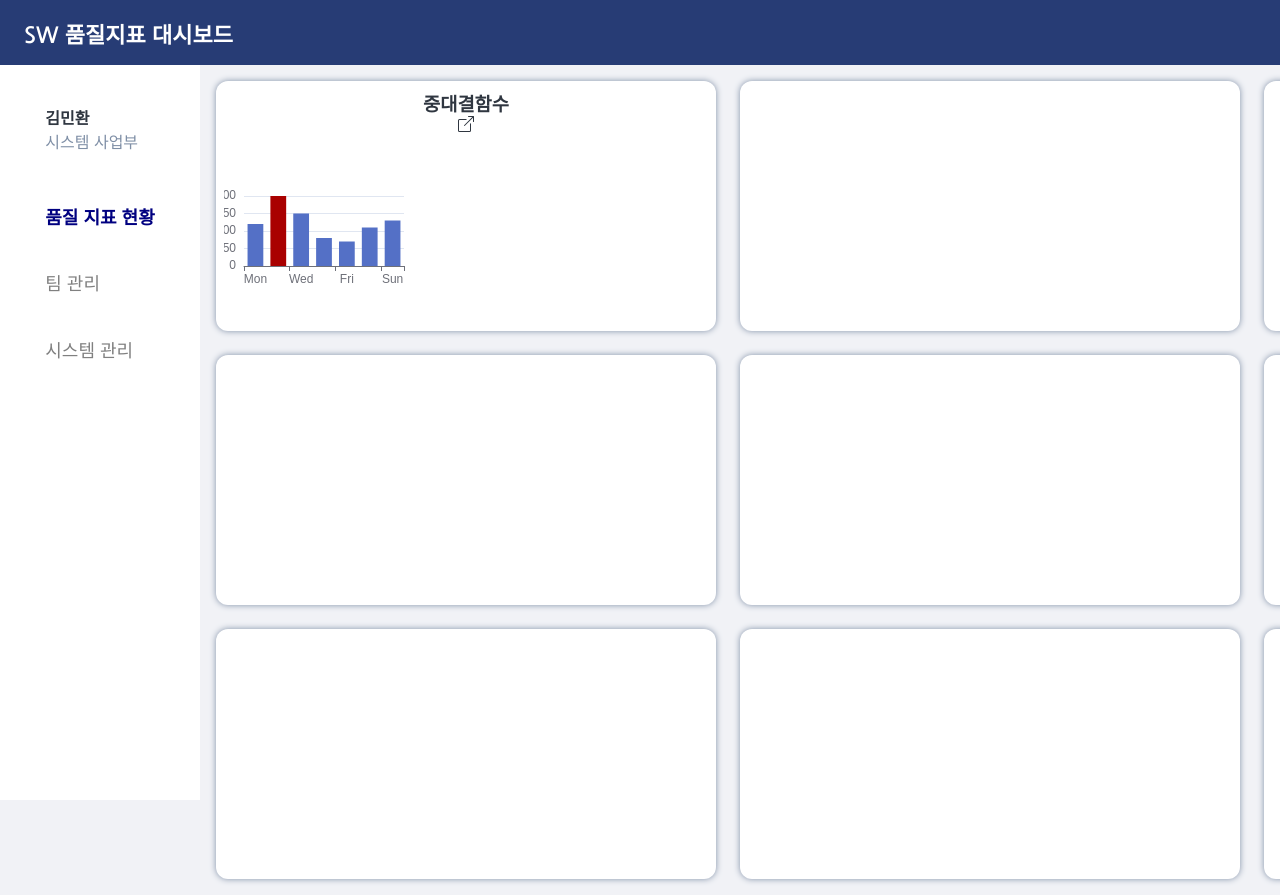
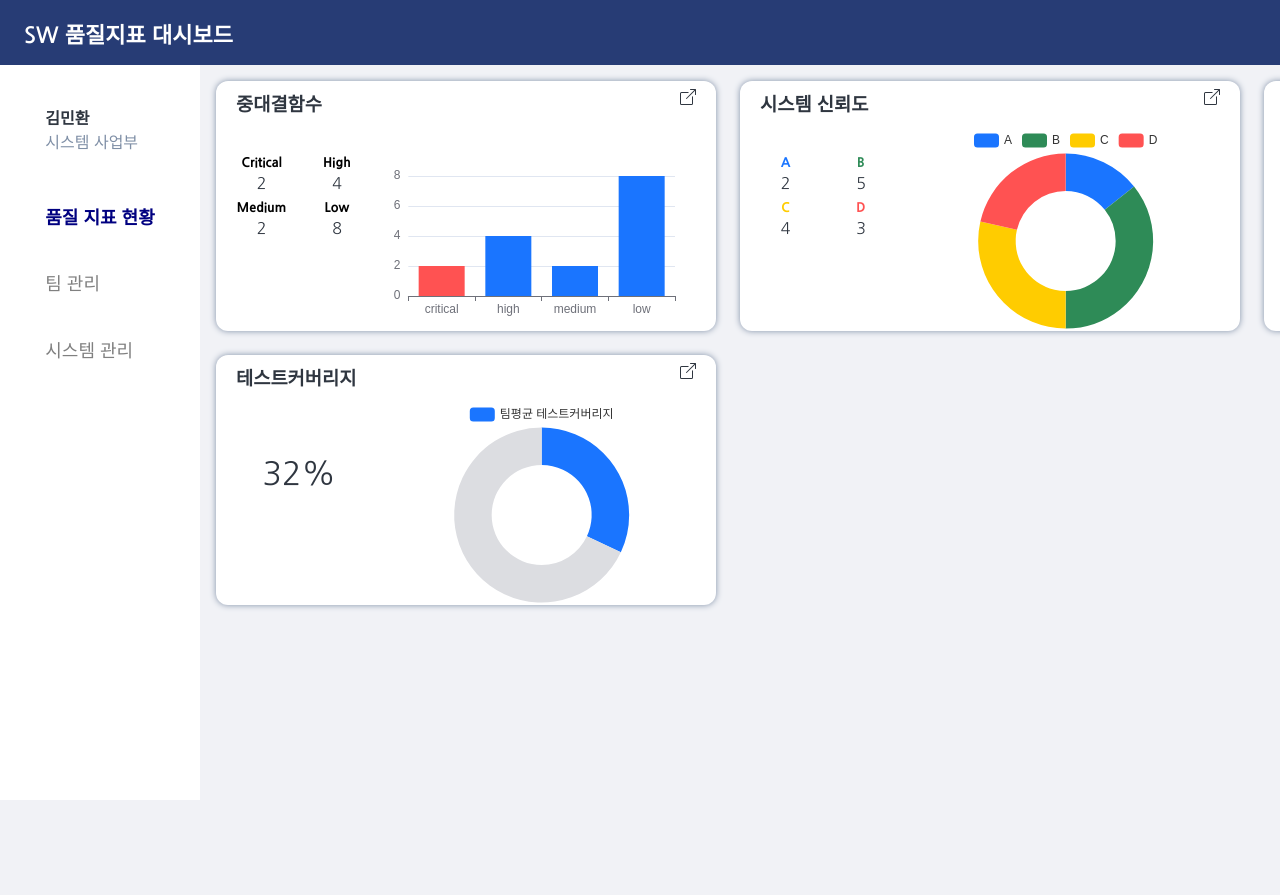
Before and after one commit to chowonsik/SWQualityBoard, a React (Create React App) app in the folder front/: page / in a window 1280 px wide. Shown: the top 895 px of the page. After the commit the page ends 800 px from the top, so only its background shows below. Built offline with nearby package versions, Linux system fonts and the light colour scheme.

Commit message:
feat: Add graph in home (#S05P31F003-73)

```diff
--- /dev/null
+++ b/front/src/components/Home/CountValue/index.jsx
@@ -0,0 +1,16 @@
+import { Wrapper, ValueBox, Category, NowValue } from "./styles";
+
+function CountValue({ data }) {
+  return (
+    <Wrapper>
+      {data.map((item) => (
+        <ValueBox>
+          <Category fontColor={item.categoryColor}>{item.category}</Category>
+          <NowValue>{item.nowValue}</NowValue>
+        </ValueBox>
+      ))}
+    </Wrapper>
+  );
+}
+
+export default CountValue;
--- /dev/null
+++ b/front/src/components/Home/CountValue/styles.jsx
@@ -0,0 +1,28 @@
+import styled from "styled-components";
+import { fonts, colors } from "../../../styles";
+
+export const Wrapper = styled.div`
+  display: grid;
+  flex-direction: column;
+  align-items: center;
+  margin-top: 2rem;
+  width: 100%;
+  grid-template-columns: repeat(2, 1fr);
+  height: 70%;
+`;
+
+export const ValueBox = styled.div`
+  color: ${colors.black};
+  margin-top: 0.5rem;
+`;
+
+export const Category = styled.p`
+  color: ${(props) => props.fontColor || "black"};
+  font-weight: 800;
+  margin-bottom: 0.25rem;
+  font-size: 0.8rem;
+`;
+
+export const NowValue = styled.p`
+  font-size: 1rem;
+`;
--- /dev/null
+++ b/front/src/components/Home/HomeChart/index.jsx
@@ -0,0 +1,56 @@
+import EChartsReact from "echarts-for-react";
+
+function getOption(chartType, chartData) {
+  if (chartType) {
+    const pieChartOption = {
+      tooltip: {
+        trigger: "item",
+      },
+      legend: {
+        top: "5%",
+        left: "center",
+      },
+      series: [
+        {
+          type: "pie",
+          radius: ["40%", "70%"],
+          avoidLabelOverlap: false,
+          label: {
+            show: false,
+            position: "center",
+          },
+
+          labelLine: {
+            show: false,
+          },
+          data: chartData.data,
+        },
+      ],
+    };
+    return pieChartOption;
+  } else {
+    const barChartOption = {
+      xAxis: {
+        type: "category",
+        data: chartData.xData,
+      },
+      yAxis: {
+        type: "value",
+      },
+      series: [
+        {
+          data: chartData.yData,
+          type: "bar",
+        },
+      ],
+    };
+    return barChartOption;
+  }
+}
+
+function HomeChart({ isPie, chartData, width, height }) {
+  const option = getOption(isPie, chartData);
+  return <EChartsReact option={option} opts={{ width, height }}></EChartsReact>;
+}
+
+export default HomeChart;
--- /dev/null
+++ b/front/src/components/Home/HomeChartValue/styles.jsx
@@ -0,0 +1,4 @@
+import styled from "styled-components";
+import { fonts, colors } from "../../../styles";
+
+export const Wrapper = styled.div``;
--- /dev/null
+++ b/front/src/components/Home/PercentValue/index.jsx
@@ -0,0 +1,11 @@
+import { Wrapper, NowValue } from "./styles";
+
+function PercentValue({ data }) {
+  return (
+    <Wrapper>
+      <NowValue>{data.nowValue}%</NowValue>
+    </Wrapper>
+  );
+}
+
+export default PercentValue;
--- /dev/null
+++ b/front/src/components/Home/PercentValue/styles.jsx
@@ -0,0 +1,15 @@
+import styled from "styled-components";
+import { fonts, colors } from "../../../styles";
+
+export const Wrapper = styled.div`
+  display: flex;
+  justify-content: center;
+  align-items: center;
+  margin-top: 4rem;
+  width: 100%;
+  height: 100%;
+`;
+
+export const NowValue = styled.p`
+  font-size: 2rem;
+`;
--- a/front/src/pages/Home/index.jsx
+++ b/front/src/pages/Home/index.jsx
@@ -1,10 +1,13 @@
 import { useState, useEffect } from "react";
-import EChartsReact from "echarts-for-react";
 
 import Card from "../../components/common/Card";
 import CardHover from "../../components/common/CardHover";
-import { Wrapper, CardWrapper } from "./styles";
+import HomeChart from "../../components/Home/HomeChart";
+import CountValue from "../../components/Home/CountValue";
+import PercentValue from "../../components/Home/PercentValue";
+import { Wrapper, CardWrapper, CardContent, TitleAndMoreBtn } from "./styles";
 import { Box, BoxArrowUpRight } from "react-bootstrap-icons";
+
 function Home() {
   const [curWidth, setCurWidth] = useState(window.outerWidth);
   const [cardWidth, setCardWidth] = useState(500);
@@ -22,7 +25,7 @@ function Home() {
     }
   }, [curWidth]);
   function handleClickMoreMenu(e) {
-    const parent = e.target.parentNode;
+    const parent = e.target.parentNode.parentNode;
     const hoverCard = parent.nextSibling;
     if (hoverCard) {
       hoverCard.style.display = "flex";
@@ -42,39 +45,19 @@ function Home() {
     <Wrapper>
       <CardWrapper width={cardWidth} height={cardHeight}>
         <Card width={cardWidth} height={cardHeight}>
-          <h3>중대결함수</h3>
-          <BoxArrowUpRight onClick={handleClickMoreMenu} />
-          <EChartsReact
-            opts={{ width: 200, height: 200 }}
-            option={{
-              xAxis: {
-                type: "category",
-                data: ["Mon", "Tue", "Wed", "Thu", "Fri", "Sat", "Sun"],
-              },
-              yAxis: {
-                type: "value",
-              },
-              series: [
-                {
-                  data: [
-                    120,
-                    {
-                      value: 200,
-                      itemStyle: {
-                        color: "#a90000",
-                      },
-                    },
-                    150,
-                    80,
-                    70,
-                    110,
-                    130,
-                  ],
-                  type: "bar",
-                },
-              ],
-            }}
-          />
+          <TitleAndMoreBtn>
+            <h3>중대결함수</h3>
+            <BoxArrowUpRight onClick={handleClickMoreMenu} />
+          </TitleAndMoreBtn>
+          <CardContent>
+            <CountValue data={defectsData} />
+            <HomeChart
+              isPie={false}
+              chartData={defects}
+              width={cardWidth * (2 / 3)}
+              height={cardHeight}
+            />
+          </CardContent>
         </Card>
         <CardHover
           width={cardWidth}
@@ -82,16 +65,201 @@ function Home() {
           onClickClose={handleClickClose}
         />
       </CardWrapper>
-      <Card width={cardWidth} height={cardHeight}></Card>
-      <Card width={cardWidth} height={cardHeight}></Card>
-      <Card width={cardWidth} height={cardHeight}></Card>
-      <Card width={cardWidth} height={cardHeight}></Card>
-      <Card width={cardWidth} height={cardHeight}></Card>
-      <Card width={cardWidth} height={cardHeight}></Card>
-      <Card width={cardWidth} height={cardHeight}></Card>
-      <Card width={cardWidth} height={cardHeight}></Card>
+      <CardWrapper width={cardWidth} height={cardHeight}>
+        <Card width={cardWidth} height={cardHeight}>
+          <TitleAndMoreBtn>
+            <h3>시스템 신뢰도</h3>
+            <BoxArrowUpRight onClick={handleClickMoreMenu} />
+          </TitleAndMoreBtn>
+          <CardContent>
+            <CountValue data={reliabilityData} />
+            <HomeChart
+              isPie={true}
+              chartData={systemReliability}
+              width={cardWidth * (2 / 3)}
+              height={cardHeight}
+            />
+          </CardContent>
+        </Card>
+        <CardHover
+          width={cardWidth}
+          height={cardHeight}
+          onClickClose={handleClickClose}
+        />
+      </CardWrapper>
+      <CardWrapper width={cardWidth} height={cardHeight}>
+        <Card width={cardWidth} height={cardHeight}>
+          <TitleAndMoreBtn>
+            <h3>구조품질지수</h3>
+            <BoxArrowUpRight onClick={handleClickMoreMenu} />
+          </TitleAndMoreBtn>
+          <CardContent>
+            <CountValue data={structuralData} />
+            <HomeChart
+              isPie={false}
+              chartData={structuralQuality}
+              width={cardWidth * (2 / 3)}
+              height={cardHeight}
+            />
+          </CardContent>
+        </Card>
+        <CardHover
+          width={cardWidth}
+          height={cardHeight}
+          onClickClose={handleClickClose}
+        />
+      </CardWrapper>
+      <CardWrapper width={cardWidth} height={cardHeight}>
+        <Card width={cardWidth} height={cardHeight}>
+          <TitleAndMoreBtn>
+            <h3>테스트커버리지</h3>
+            <BoxArrowUpRight onClick={handleClickMoreMenu} />
+          </TitleAndMoreBtn>
+          <CardContent>
+            <PercentValue data={coverageData} />
+            <HomeChart
+              isPie={true}
+              chartData={testCoverage}
+              width={cardWidth * (2 / 3)}
+              height={cardHeight}
+            />
+          </CardContent>
+        </Card>
+        <CardHover
+          width={cardWidth}
+          height={cardHeight}
+          onClickClose={handleClickClose}
+        />
+      </CardWrapper>
     </Wrapper>
   );
 }
+const defects = {
+  xData: ["critical", "high", "medium", "low"],
+  yData: [
+    {
+      value: 2,
+      itemStyle: {
+        color: "#FF5252",
+      },
+    },
+    {
+      value: 4,
+      itemStyle: {
+        color: "#1A75FF",
+      },
+    },
+    {
+      value: 2,
+      itemStyle: {
+        color: "#1A75FF",
+      },
+    },
+    {
+      value: 8,
+      itemStyle: {
+        color: "#1A75FF",
+      },
+    },
+  ],
+};
 
+const defectsData = [
+  { category: "Critical", nowValue: 2, pastValue: null },
+  { category: "High", nowValue: 4, pastValue: null },
+  { category: "Medium", nowValue: 2, pastValue: null },
+  { category: "Low", nowValue: 8, pastValue: null },
+];
+
+const systemReliability = {
+  data: [
+    {
+      value: 2,
+      name: "A",
+      itemStyle: {
+        color: "#1A75FF",
+      },
+    },
+    {
+      value: 5,
+      name: "B",
+      itemStyle: {
+        color: "#2E8B57",
+      },
+    },
+    {
+      value: 4,
+      name: "C",
+      itemStyle: {
+        color: "#FFCC00",
+      },
+    },
+    {
+      value: 3,
+      name: "D",
+      itemStyle: {
+        color: "#FF5252",
+      },
+    },
+  ],
+};
+
+const reliabilityData = [
+  { category: "A", nowValue: 2, pastValue: null, categoryColor: "#1A75FF" },
+  { category: "B", nowValue: 5, pastValue: null, categoryColor: "#2E8B57" },
+  { category: "C", nowValue: 4, pastValue: null, categoryColor: "#FFCC00" },
+  { category: "D", nowValue: 3, pastValue: null, categoryColor: "#FF5252" },
+];
+
+const structuralQuality = {
+  xData: ["복잡도", "중복도", "규모"],
+  yData: [
+    {
+      value: 4,
+      itemStyle: {
+        color: "#1A75FF",
+      },
+    },
+    {
+      value: 3,
+      itemStyle: {
+        color: "#1A75FF",
+      },
+    },
+    {
+      value: 4,
+      itemStyle: {
+        color: "#FFCC00",
+      },
+    },
+  ],
+};
+
+const structuralData = [
+  { category: "복잡도", nowValue: 4, pastValue: null },
+  { category: "중복도", nowValue: 3, pastValue: null },
+  { category: "규모", nowValue: 4, pastValue: null },
+];
+
+const testCoverage = {
+  data: [
+    {
+      value: 32,
+      name: "팀평균 테스트커버리지",
+      itemStyle: {
+        color: "#1A75FF",
+      },
+    },
+    {
+      value: 68,
+      itemStyle: {
+        color: "#DCDDE1",
+      },
+    },
+  ],
+};
+
+const coverageData = {
+  nowValue: 32,
+};
 export default Home;
--- a/front/src/pages/Home/styles.jsx
+++ b/front/src/pages/Home/styles.jsx
@@ -18,14 +18,14 @@ export const Wrapper = styled.div`
 export const CardContent = styled.div`
   display: flex;
   justify-content: space-between;
-  height: 80%;
-  & > div {
-    display: flex;
-    flex-direction: column;
-    justify-items: center;
-  }
 `;
 
 export const CardWrapper = styled.div`
   position: relative;
 `;
+
+export const TitleAndMoreBtn = styled.div`
+  display: flex;
+  justify-content: space-between;
+  padding: 0 0.75rem;
+`;
```
Also changed, not shown: front/src/components/Home/HomeChartValue/index.jsx (added, +7 -0 lines), front/src/components/Home/HomeChart/styles.jsx (added).
